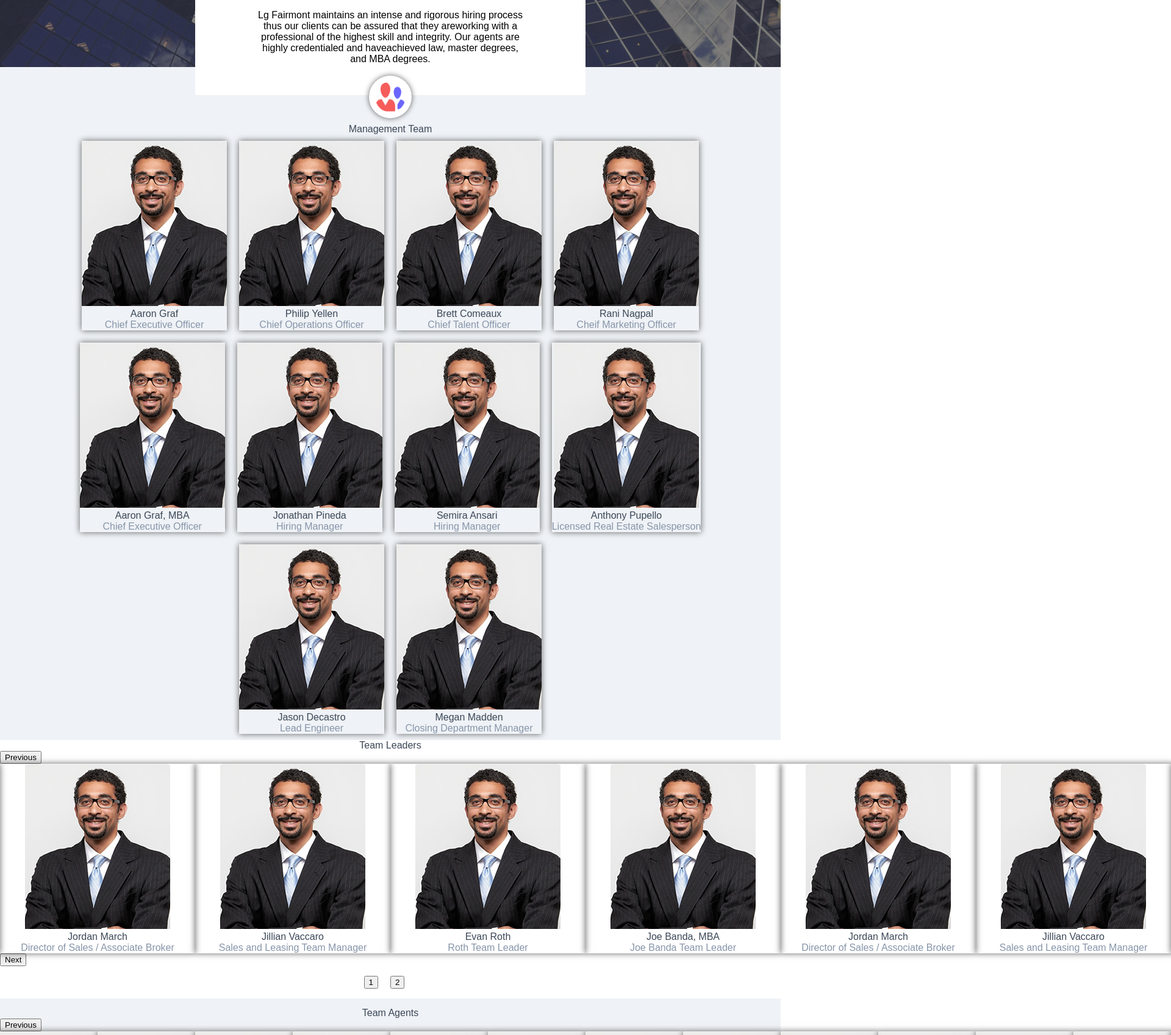
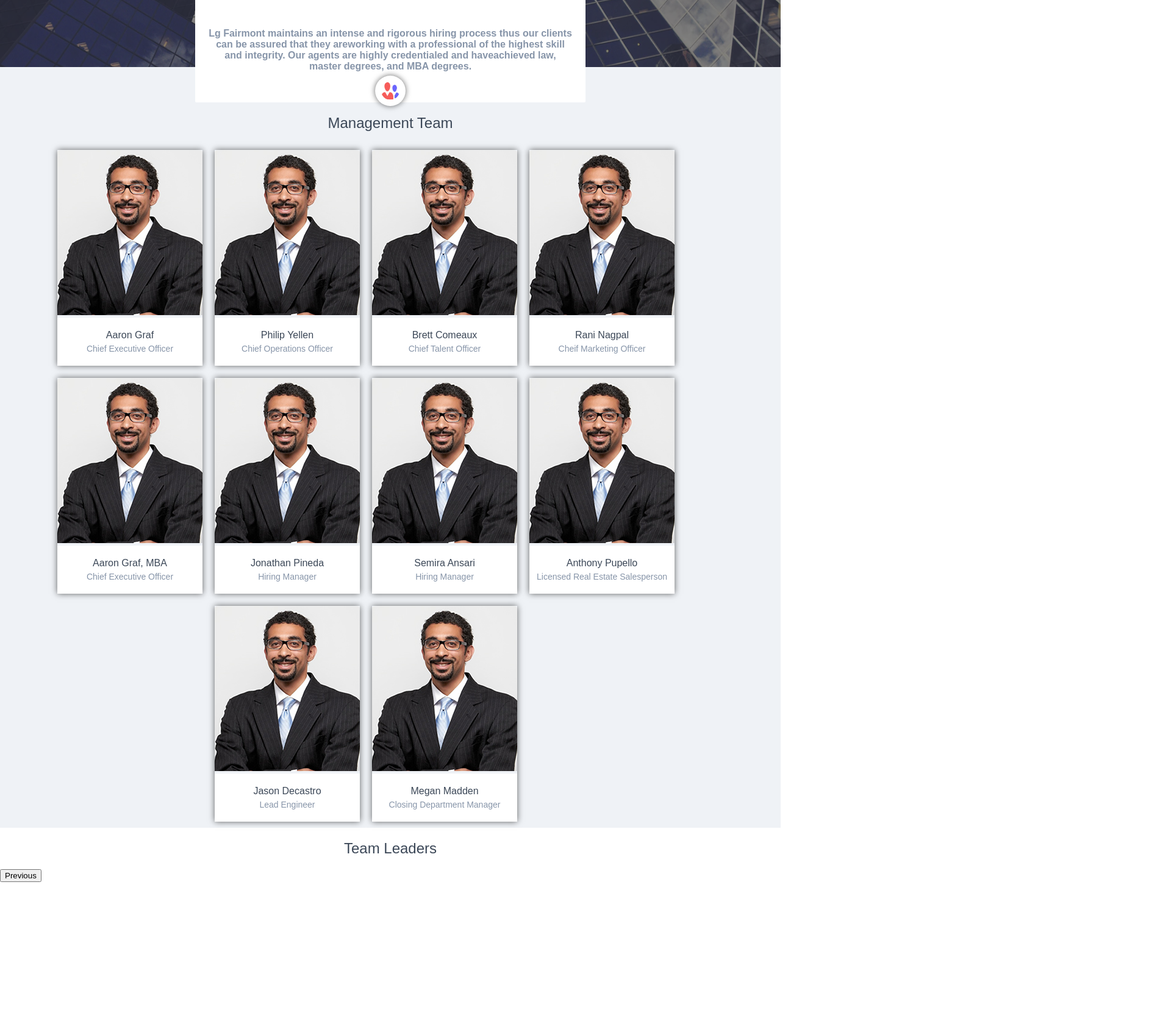
Before and after one commit to pbortnick/lg-challenge, a React (Create React App) app: page / in a window 1280 px wide. Shown: the part 300-1998 px from the top of the page at 61% size, 1920 px wide, since content can reach past the window. Built offline with nearby package versions, Linux system fonts and the light colour scheme.

Commit message:
hover working

```diff
--- a/src/App.css
+++ b/src/App.css
@@ -1,3 +1,51 @@
+@import url('https://fonts.googleapis.com/css?family=Lato');
+
+
 .App {
   text-align: center;
+  font-family: "Lato";
 }
+
+.ManagementTeamContainer, .AgentsTeamContainer {
+  background-color: #eff2f6;
+}
+
+.name, .teamHeader {
+  color: #3b4757;
+}
+
+.teamHeader {
+  padding-top: 20px;
+  padding-bottom: 20px;
+  font-size: 24px;
+}
+
+.position {
+  padding-top: 5px;
+  color: #8795a9;
+  font-size: 14px;
+}
+
+.EmployeeCard {
+  box-shadow:  0 0 10px  rgba(0,0,0,0.6);
+}
+
+.cardSubtitle {
+  background: white;
+  padding-top: 20px;
+  padding-bottom: 20px;
+}
+
+div.learn-more {
+    display: none;
+    color: #6a64fc;
+    font-size: 12px;
+}
+
+.EmployeeCard:hover .learn-more {
+    display: block;
+}
+
+.EmployeeCard:hover {
+  padding: 10px;
+}
--- a/src/components/EmployeeCard.js
+++ b/src/components/EmployeeCard.js
@@ -4,9 +4,11 @@ const EmployeeCard = ({ employee }) => (
 
   <div className="EmployeeCard">
     <img src={employee.photo} alt={employee.title} />
-    <div className="name">{employee.name}</div>
-    <div className="position">{employee.position}</div>
-    <div className="learn-more">LEARN MORE</div>
+    <div className="cardSubtitle">
+      <div className="name">{employee.name}</div>
+      <div className="position">{employee.position}</div>
+      <div className="learn-more">LEARN MORE</div>
+    </div>
   </div>
 )
 
--- a/src/containers/AgentsTeam.js
+++ b/src/containers/AgentsTeam.js
@@ -2,6 +2,7 @@ import React, { Component } from 'react';
 import EmployeeCard from '../components/EmployeeCard';
 import aaron from '../images/aaron.png';
 import '../css/flex.css';
+import '../css/slick.css';
 import Slider from "react-slick";
 
 const agentsTeam = [
--- a/src/containers/LeadersTeam.js
+++ b/src/containers/LeadersTeam.js
@@ -4,6 +4,8 @@ import aaron from '../images/aaron.png';
 import '../css/flex.css';
 import Slider from "react-slick";
 import ReactDOM from "react-dom";
+import '../css/slick.css';
+
 
 const leadersTeam = [
   { photo: aaron,
@@ -25,18 +27,6 @@ const leadersTeam = [
   { photo: aaron,
     name: "Jordan March",
     position: "Director of Sales / Associate Broker",
-  },
-  { photo: aaron,
-    name: "Jillian Vaccaro",
-    position: "Sales and Leasing Team Manager",
-  },
-  { photo: aaron,
-    name: "Evan Roth",
-    position: "Roth Team Leader",
-  },
-  { photo: aaron,
-    name: "Joe Banda, MBA",
-    position: "Joe Banda Team Leader",
   }
 ];
 
--- a/src/css/flex.css
+++ b/src/css/flex.css
@@ -1,37 +1,28 @@
 /* @media(min-width:768px) {
 } */
-
-.ManagementTeamContainer, .AgentsTeamContainer {
-  background-color: #eff2f6;
-  padding-top: 15px;
+* {
+  box-sizing: border-box;
+  font-family: Arial;
 }
 
-.name, .teamHeader {
-  color: #3b4757;
-}
-
-.position {
-  color: #8795a9;
-}
-
-.EmployeeCard {
-  box-shadow:  0 0 10px  rgba(0,0,0,0.6);
-}
-
-div.learn-more {
-    display: none;
+.managementCards {
+  box-sizing: content-box;
+  width: 1200px;
+  right:0;
+  left:0;
+  position: relative;
 }
 
 .managementCards {
   display: flex;
-  flex-wrap: wrap;
+  flex-flow: row wrap;
   justify-content: center;
 }
 
 .managementCards > .EmployeeCard {
   margin: 10px;
 }
-
+/*
 .slick-track {
   display: flex;
   justify-content: space-between;
@@ -45,7 +36,7 @@ div.learn-more {
 
 .AgentsTeamContainer>.slick-slider>.slick-list>.slick-track > .EmployeeCard{
   margin: 10px;
-}
+} */
 /* .slick-track > .EmployeeCard {
   flex-basis: 25%
 } */
@@ -55,19 +46,6 @@ div.learn-more {
   flex-wrap: wrap;
   }
 
-
-
-
-/* .EmployeeCard:hover .learn-more {
-    display: block;
-}
-
-.EmployeeCard:hover {
-  height: 400px;
-  width: 200px;
-  padding: 5px;
-}
-
 .teamHeader {
   padding-top: 40px;
   padding-bottom: 40px;
--- /dev/null
+++ b/src/css/slick.css
@@ -0,0 +1,15 @@
+.EmployeeCard {
+  display: inline-block;
+  margin: 10px;
+}
+
+.slick-dots {
+  margin-left: 0;
+}
+
+li img {
+  filter: grayscale(100%);
+}
+li.slick-active {
+  filter: grayscale(100%);
+}
--- a/src/css/title.css
+++ b/src/css/title.css
@@ -21,20 +21,21 @@
 }
 
 .description {
+  color: #8795a9;
+  font-weight: bold;
   position: absolute;
-  top: 250px;
-  right:0;
-  left:0;
+  top: 280px;
   z-index: 2;
   background: white;
   border-radius: 2px;
   padding-top: 50px;
   padding-bottom: 50px;
-  padding-left: 100px;
-  padding-right: 100px;
+  padding-left: 20px;
+  padding-right: 20px;
   text-align: center;
   margin-left: 25%;
   margin-right: 25%;
+  text-align: center;
 }
 
 .people {
```
